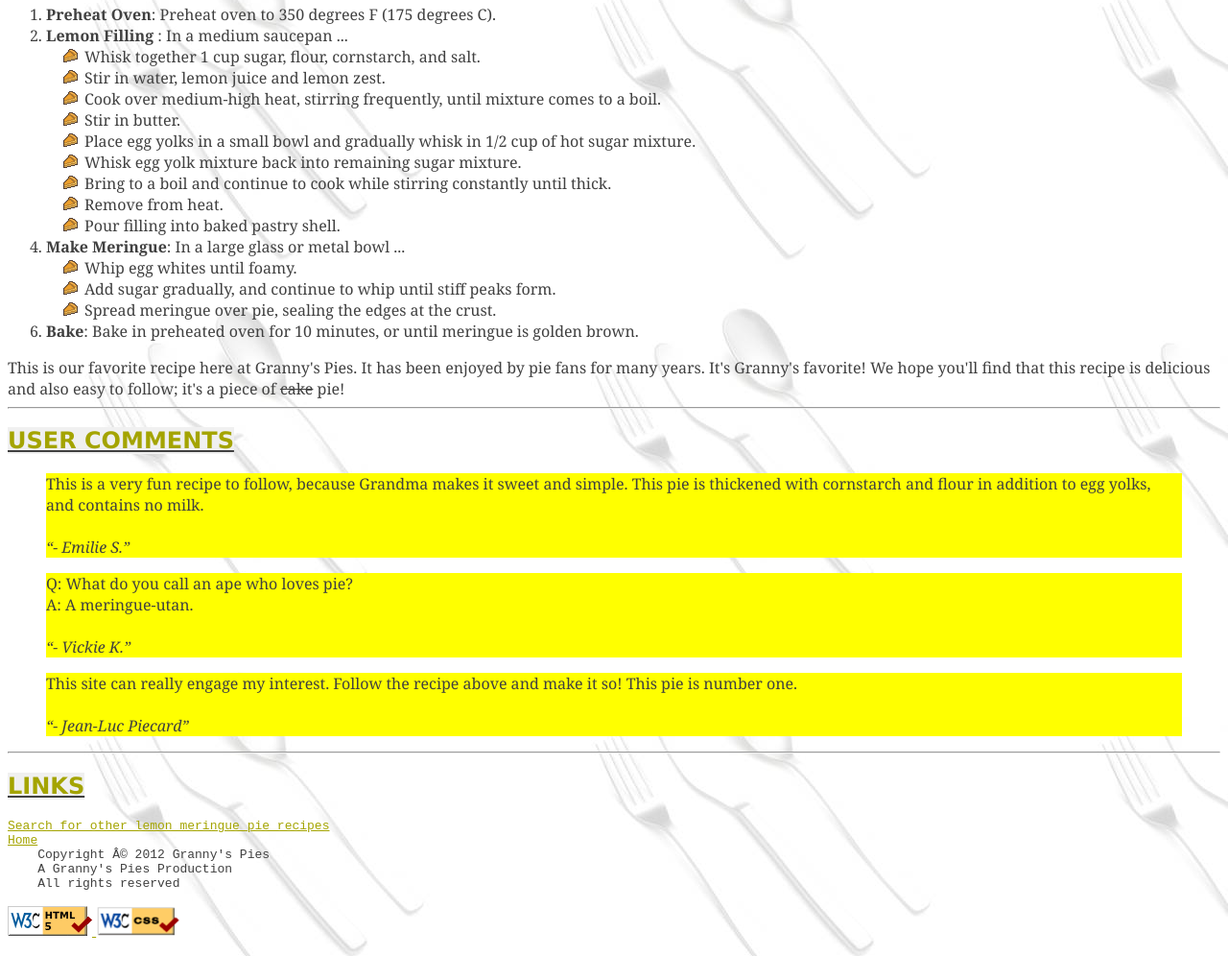
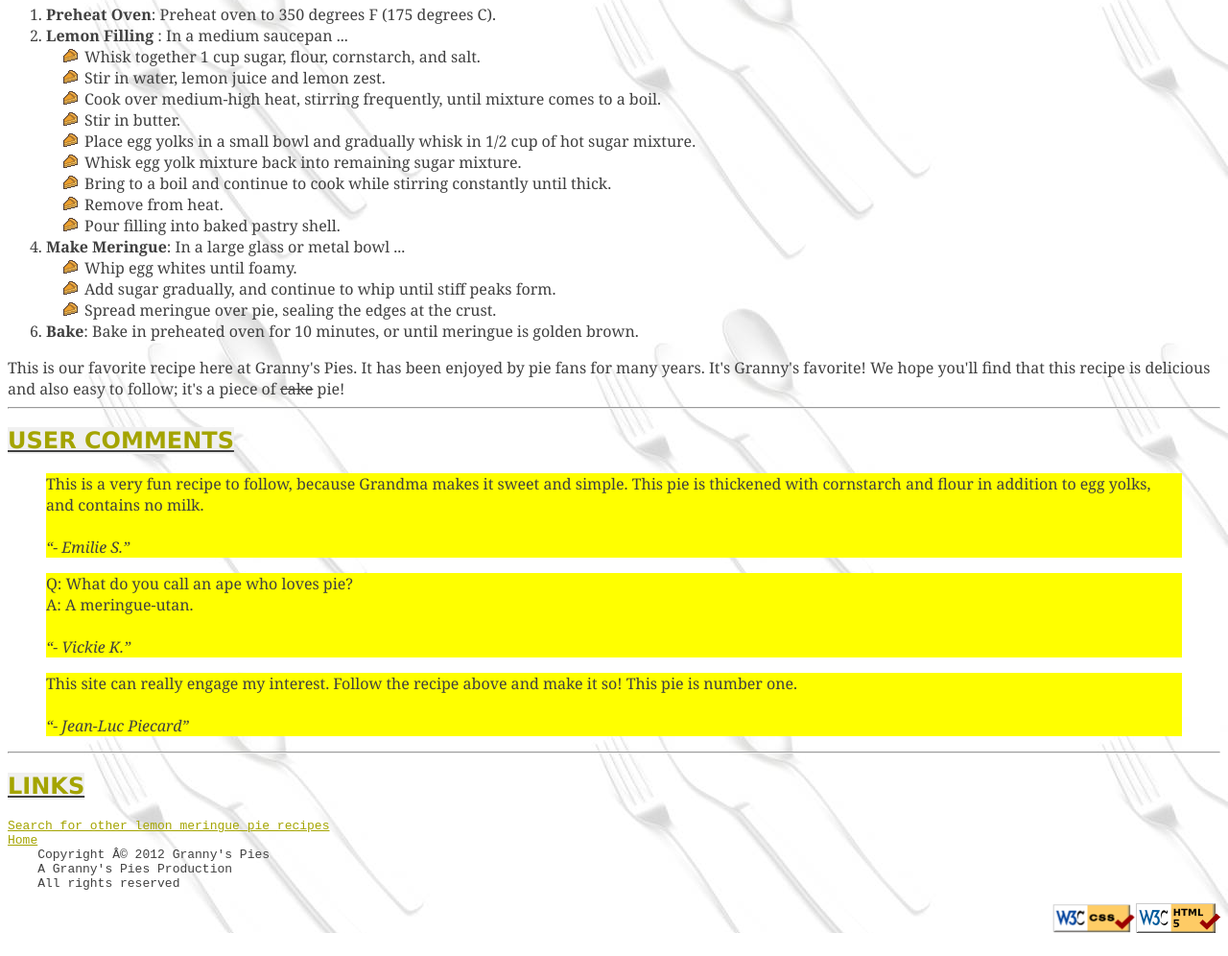
Before and after one commit to binodkathayat05/MyMIUCourses, a plain HTML site: page recipe/pie.html in a window 1280 px wide. Shown: the part 861-1857 px from the top of the page at 96% size. After the commit the page ends 1833 px from the top, so only its background shows below. Drawn offline with Linux system fonts and the light colour scheme.

Commit message:
added files

```diff
--- a/recipe/pie.html
+++ b/recipe/pie.html
@@ -108,7 +108,10 @@ This is our favorite recipe here at Granny's Pies. It has been enjoyed by pie fa
 </blockquote>
 <hr/>
 
-<h2><span class="textWithBgColor">LINKS</span></h2>
+
+</main>
+<footer style="bottom: 0;">
+    <h2><span class="textWithBgColor">LINKS</span></h2>
 <pre>
 <a href="http://www.google.com/search?q=lemon+meringue+pie+recipe&start=10">Search for other lemon meringue pie recipes</a>
 <a href="../index.html">Home</a>
@@ -116,18 +119,15 @@ This is our favorite recipe here at Granny's Pies. It has been enjoyed by pie fa
     A Granny's Pies Production
     All rights reserved
 </pre>
-</main>
-<footer style="bottom: 0;">
-    <p>
+
         <span> <a  href="https://validator.w3.org/check?url=https://binodkathayat05.github.io/MyMIUCourses/recipe/pie.html" target="_blank">
-            <img  src="../images/w3c-html5-logo.png" alt="W3 HTML5 Logo">
+            <img style="float: right;" src="../images/w3c-html5-logo.png" alt="W3 HTML5 Logo">
         </a>
         </span>
         <span> <a  href="https://jigsaw.w3.org/css-validator/validator?uri=https://binodkathayat05.github.io/MyMIUCourses/recipe/style/recipe.css" target="_blank">
-            <img  src="../images/css.png" alt="W3 CSS Logo">
+            <img  style="float: right;" src="../images/css.png" alt="W3 CSS Logo">
         </a>
         </span>
-    </p>
 
 </footer>
 
```
